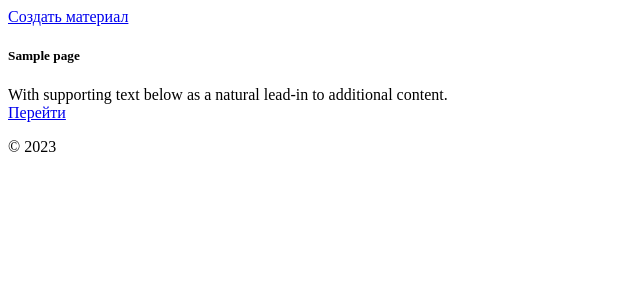
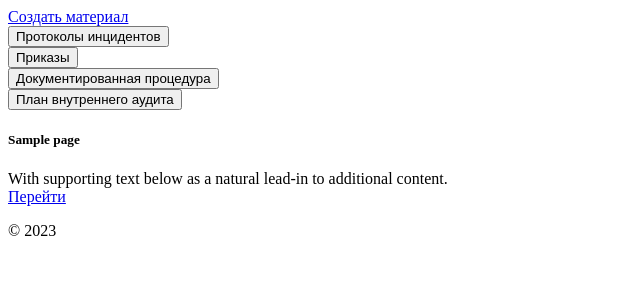
Before and after one commit to Mavrinpro/smk.loc, a Yii app: template frontend/views/department/view.php in a window 1280 px wide. Shown: the top 308 px of the page, without its empty margins (0-640 px from the left). Run offline with PHP 8.4 and a stand-in for Yii, Linux system fonts and the light colour scheme; the template is opened without the code that fills it: most values are stand-ins (such as "Sample title", 1, 10 or a date in 2020); data that the repository does not hold is empty; some libraries are stand-ins or nearby versions.

Commit message:
icon menu

```diff
--- a/frontend/views/department/view.php
+++ b/frontend/views/department/view.php
@@ -17,6 +17,32 @@ $this->params['breadcrumbs'][] = $model->name;
 <?= Html::a('<i class="fa fa-plus-circle"></i> Создать материал', ['/page/create', 'id' => $model->id], ['class' => 'btn btn-success mb-3']) ?>
 <?= Html::a('<i class="fa fa-pencil-alt"></i>', ['department/update', 'id' => $model->id], ['class' => 'ml-3 btn btn-warning mb-3']) ?>
 <div class="row">
+    <div class="col-md-12 mb-5">
+        <div class="grid-menu grid-menu-4col">
+            <div class="no-gutters row">
+                <div class="col-sm-3">
+                    <button class="btn-icon-vertical btn-square btn-transition btn btn-outline-primary">
+                        <i class="lnr-book btn-icon-wrapper"> </i>Протоколы инцидентов
+                    </button>
+                </div>
+                <div class="col-sm-3">
+                    <button class="btn-icon-vertical btn-square btn-transition btn btn-outline-secondary">
+                        <i class="lnr-license btn-icon-wrapper"> </i>Приказы
+                    </button>
+                </div>
+                <div class="col-sm-3">
+                    <button class="btn-icon-vertical btn-square btn-transition btn btn-outline-success">
+                        <i class="lnr-paperclip btn-icon-wrapper"> </i>Документированная процедура
+                    </button>
+                </div>
+                <div class="col-sm-3">
+                    <button class="btn-icon-vertical btn-square btn-transition btn btn-outline-info">
+                        <i class="lnr-map btn-icon-wrapper"> </i>План внутреннего аудита
+                    </button>
+                </div>
+            </div>
+        </div>
+    </div>
     <?php foreach ($page as $pages) { ?>
     <div class="col-md-3">
         <div class="mb-3 card text-white card-body bg-white text-dark">
```
